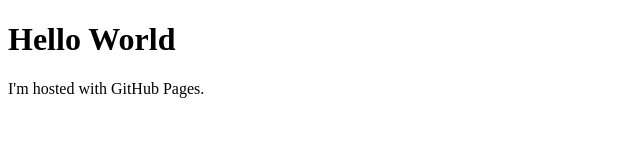
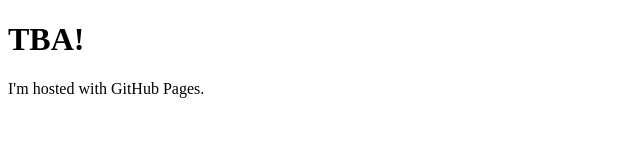
Before and after one commit to Jeinhaus/jeinhaus.github.io, a plain HTML site: page index.html in a window 1280 px wide. Shown: the whole page, without its empty margins (0-640 px from the left). Drawn offline with Linux system fonts and the light colour scheme.

Commit message:
Change default heading

```diff
--- a/index.html
+++ b/index.html
@@ -1,7 +1,7 @@
 <!DOCTYPE html>
 <html>
 <body>
-<h1>Hello World</h1>
+<h1>TBA!</h1>
 <p>I'm hosted with GitHub Pages.</p>
 </body>
 </html>
```
